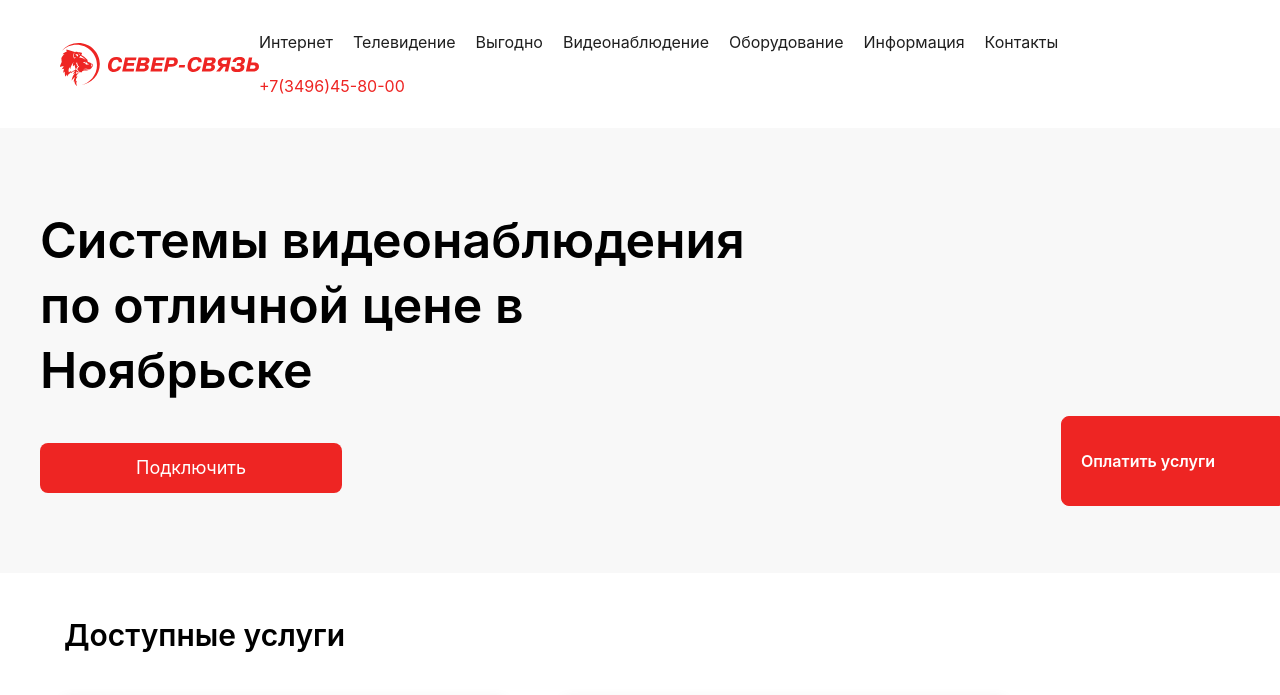
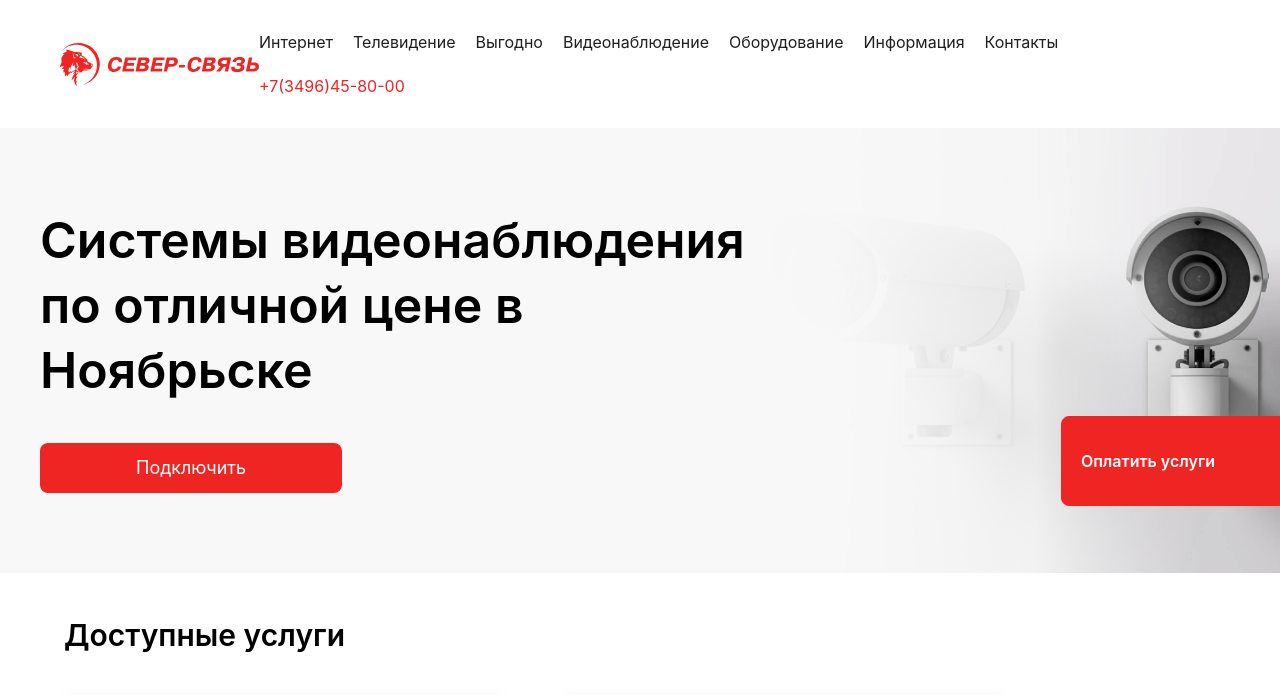
Before and after one commit to Autodafe/vanGoghLink, a website: page source/index.html in a window 1280 px wide. Shown: the top 695 px of the page. Drawn offline with nearby package versions, Linux system fonts and the light colour scheme; files that its build step writes are made by us from their sources; the site is published under a folder, as on GitHub Pages, so addresses that start at the root find nothing; files whose address does not match are found by name.

Commit message:
fixed icons

```diff
--- a/source/sass/blocks/hero.scss
+++ b/source/sass/blocks/hero.scss
@@ -1,6 +1,6 @@
 .hero {
   position: relative;
-  background-image: url("/img/background/cam-mobile.png");
+  background-image: url("../img/background/cam-mobile.png");
   background-color: $color-white-smoke-darknest;
   background-position: right;
   background-repeat: no-repeat;
@@ -9,13 +9,13 @@
   padding: 60px 43px 60px 45px;
 
   @media (min-width: $vp-768) {
-    background-image: url("/img/background/cam-tablet.png");
+    background-image: url("../img/background/cam-tablet.png");
     padding: 80px 40px 80px 40px;
   }
 
   @media (min-width: $vp-1920) {
     padding: 64px 240px 64px 240px;
-    background-image: url("/img/background/cam-desktop.png");
+    background-image: url("../img/background/cam-desktop.png");
   }
 }
 
@@ -56,62 +56,3 @@
     padding: 13px 96px;
   }
 }
-
-// .hero__about {
-//   position: relative;
-
-//   max-width: 580px;
-//   margin-right: auto;
-//   margin-bottom: 40px;
-//   margin-left: auto;
-//   padding: 10px 0 10px 113px;
-
-//   font-weight: 400;
-//   font-size: 16px;
-//   line-height: normal;
-
-//   @media (min-width: $vp-1200) {
-//     margin-right: 0;
-//     margin-left: 0;
-//   }
-// }
-
-// .hero__user-photo {
-//   position: absolute;
-//   top: 50%;
-
-//   transform: translateY(-50%);
-
-//   &--one {
-//     left: 0;
-//     z-index: 4;
-//   }
-
-//   &--two {
-//     left: 20px;
-//     z-index: 3;
-//   }
-
-//   &--three {
-//     left: 43px;
-//     z-index: 2;
-//   }
-
-//   &--four {
-//     left: 65px;
-//     z-index: 1;
-//   }
-// }
-
-// .hero__about-description {
-//   margin: 0;
-//   padding: 0;
-
-//   color: $color-dim-gray;
-// }
-
-// .hero__about-link {
-//   font-weight: 500;
-//   color: $color-atomic-tangerine-light;
-//   text-decoration: none;
-// }
```
